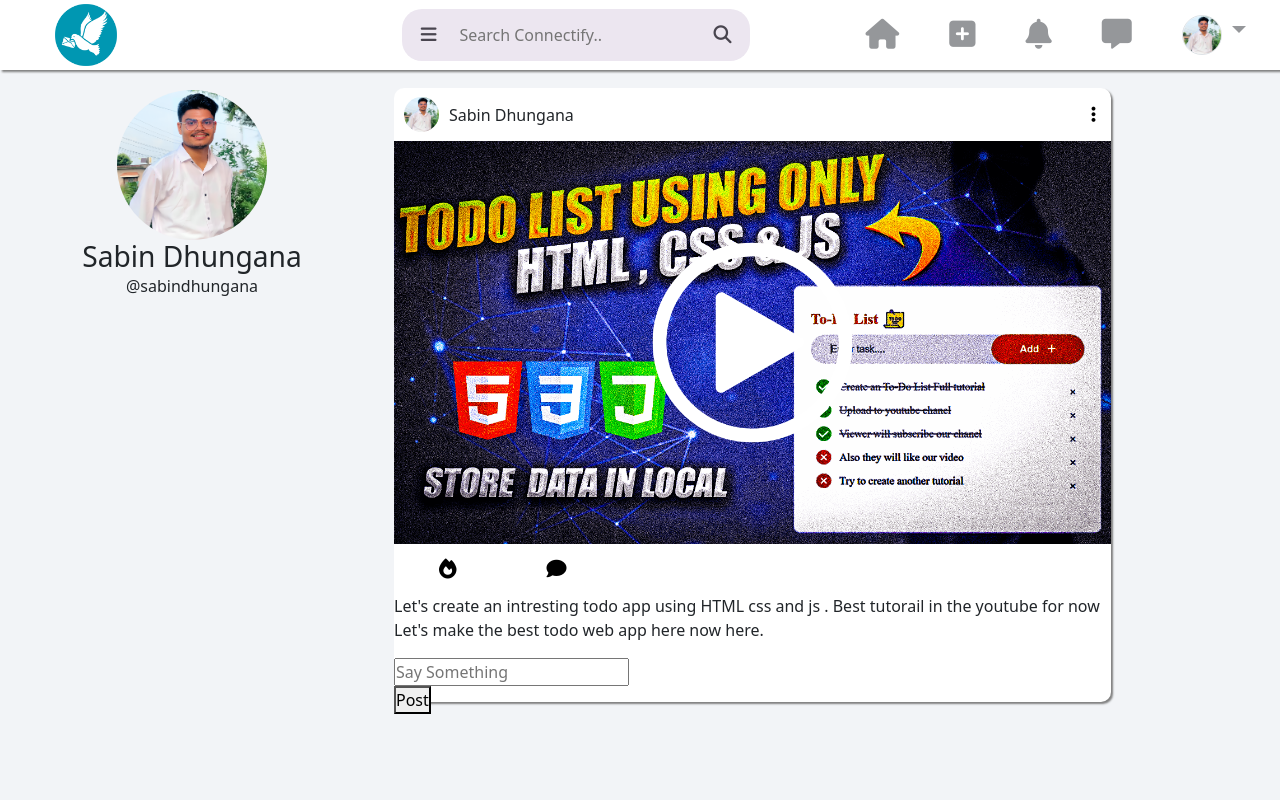
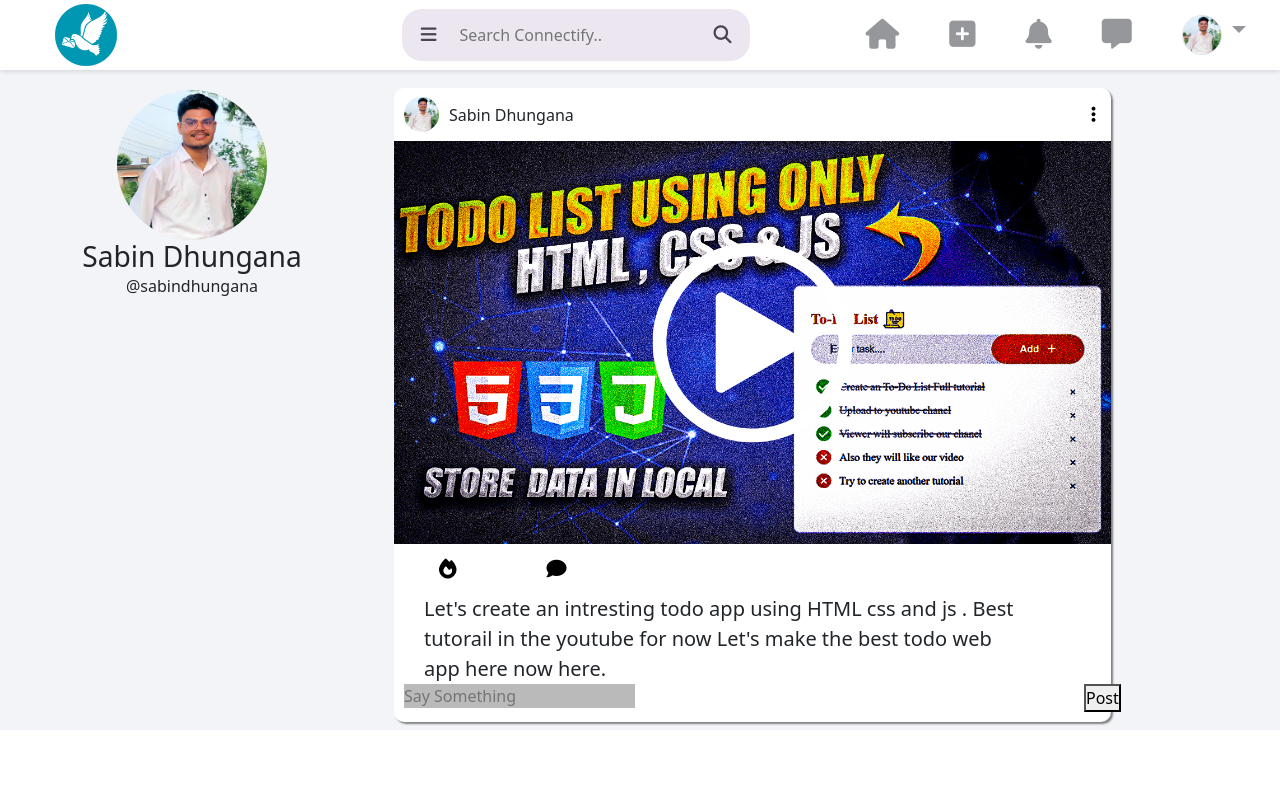
Before and after one commit to SABINXD/Connectify, a PHP site: page / in a window 1280 px wide. Run offline with PHP 8.4, Linux system fonts and the light colour scheme.

Commit message:
new css added

```diff
--- a/style.css
+++ b/style.css
@@ -1,38 +1,39 @@
+:root {
+    --primary-color: #0866ff;
+    --secondary-color: #f2f4f7;
+    --text-color: #49454f;
+}
+
 * {
     margin: 0;
     padding: 0;
     box-sizing: border-box;
 }
 
-html {
-    background-color: #f2f4f7;
-}
-
-html,
-body {
-
-    background-color: #f2f4f7;
+html, body {
+    background-color: var(--secondary-color);
     overflow-x: hidden;
-
 }
 
 .main-container {
     height: 100vh;
-    width: 100vw;
-    background-color: #f2f4f7;
-
+    display: flex;
+    flex-direction: column;
 }
 
 .nav-bar {
     width: 100%;
-    z-index: 999;
     height: 70px;
     background-color: #ffffff;
-    box-shadow: 2px 2px 2px gray;
+    box-shadow: 0px 2px 4px rgba(0, 0, 0, 0.1);
     display: grid;
     grid-template-columns: 25% 40% auto;
     position: fixed;
+    z-index: 999;
 }
+
+/* Rest of the CSS remains similar with improvements */
+
 
 .nav-bar .nav-logo {
     height: 100%;
@@ -146,6 +147,7 @@ body {
     padding: 20px 20%;
     overflow: hidden;
     position: sticky;
+    background-color:#f2f4f7;
 }
 
 .details-user .current-user {
@@ -176,13 +178,16 @@ body {
     border-radius: 50%;
 
 }
+.main-content-post{
+    background-color:#f2f4f7;
+}
 
 
 .main-post-box {
     width: 80%;
     display: flex;
     flex-direction: column;
-    height: 93%;
+    height: 96%;
     box-shadow: 2px 2px 2px grey;
     border-radius: 10px;
     margin-top: 18px;
@@ -256,3 +261,28 @@ body {
     background-color: rgba(0, 0, 0, 0.2);
     cursor: pointer;
 }
+
+.main-post-box .post-desc {
+    padding: 0px 30px;
+}
+
+.main-post-box .post-desc p {
+    font-size: 20px;
+    width: 90%;
+    font-weight: 400;
+    margin-bottom: 0px;
+}
+
+.main-post-box .user-post-comment-input {
+    display: flex;
+    justify-content: space-between;
+    width: 100%;
+    margin: 0px 10px;
+
+}
+.main-post-box .user-post-comment-input input{
+outline: none;
+border: none;
+background-color: #bababa;
+
+}
```
Also changed, not shown: index.html (indentation only).
